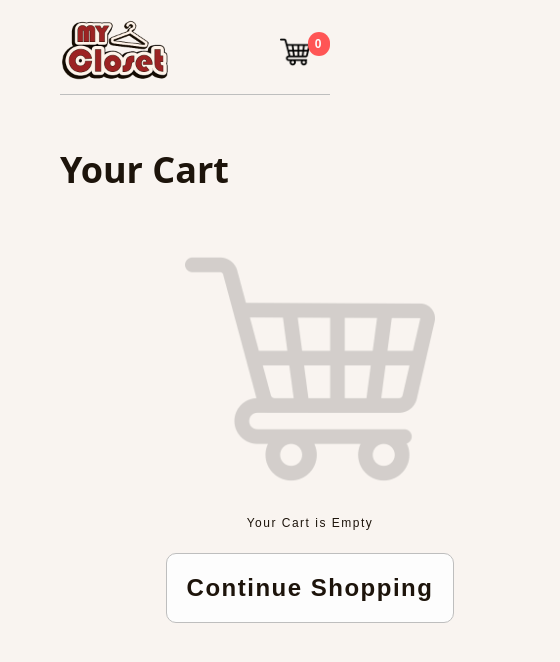
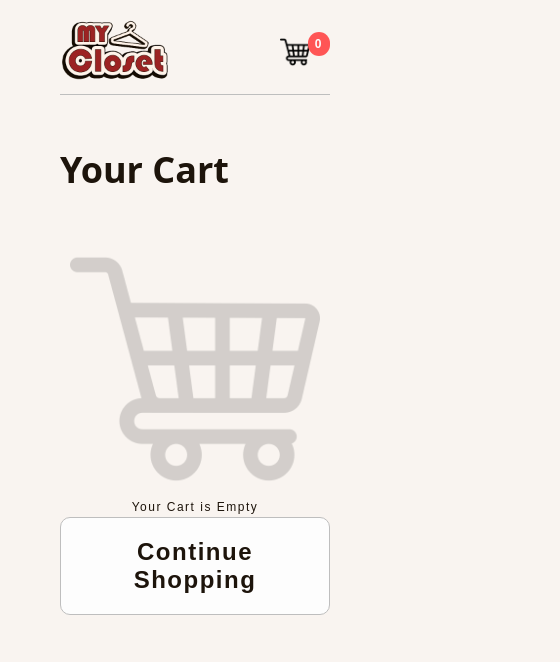
Before and after one commit to athomas97/ecommerce_website, a React (Vite) app in the folder ecommerce_website/: page /checkout in a window 390 px wide. Shown: the top 662 px of the page, 560 px wide, since content can reach past the window. Built offline with nearby package versions, Linux system fonts and the light colour scheme; a web font is replaced by a local one.

Commit message:
made empty cart page responsive

```diff
--- a/ecommerce_website/src/App.css
+++ b/ecommerce_website/src/App.css
@@ -588,13 +588,12 @@ button {
     gap: var(--spacing-3);
   }
 
+  .right-side {
+    width: 500px;
+  }
+
   #checkout-product-grid {
     width: 100%;
-  }
-
-  .left-side,
-  .right-side {
-    width: 500px;
   }
 }
 
--- a/ecommerce_website/src/pages/Checkout.jsx
+++ b/ecommerce_website/src/pages/Checkout.jsx
@@ -97,7 +97,7 @@ function Checkout({parent_cart, onCartChange}) {
                 </div>
             ) :(
                 <div id="checkout-container">
-                    <div className="left-side center">
+                    <div className="center">
                         <img
                             className="icon-big"
                             src={ICONS.CART}
```
